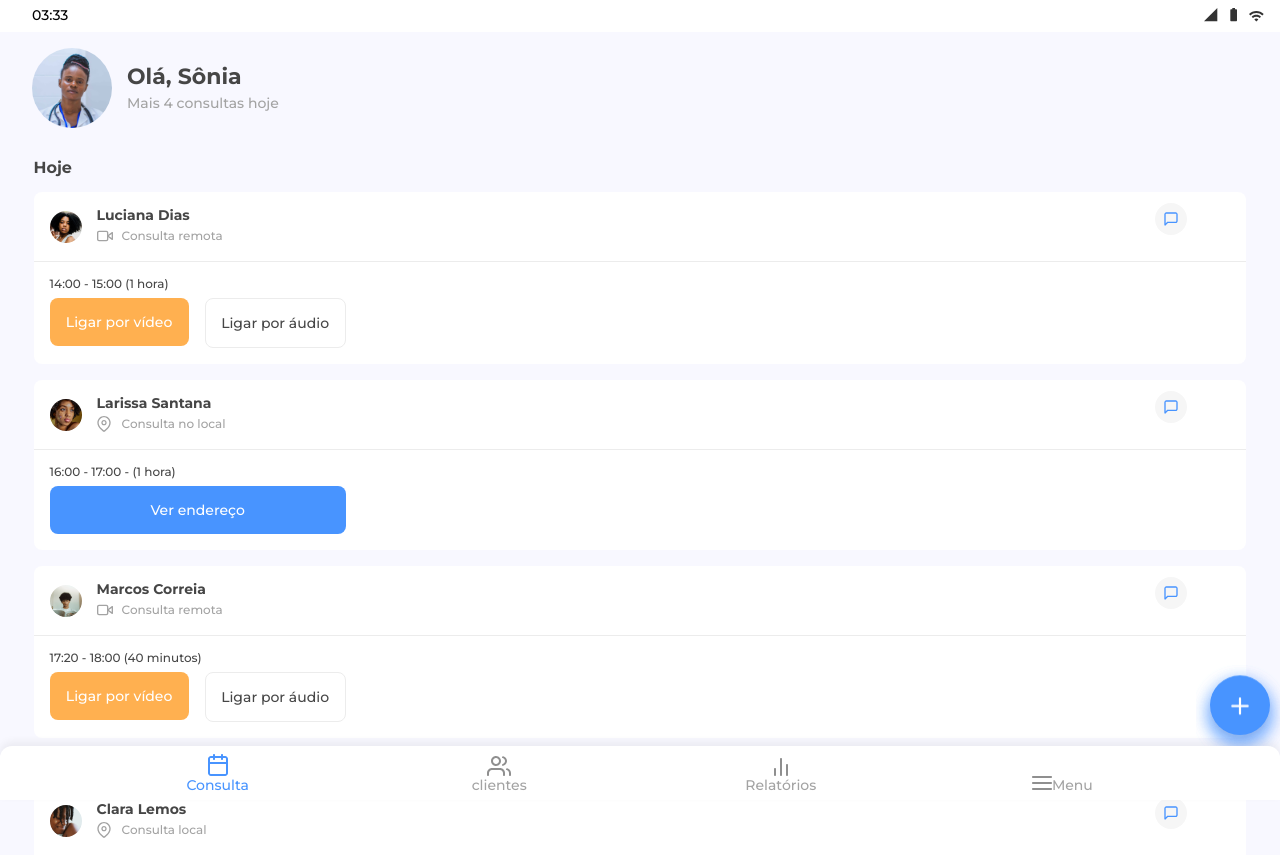
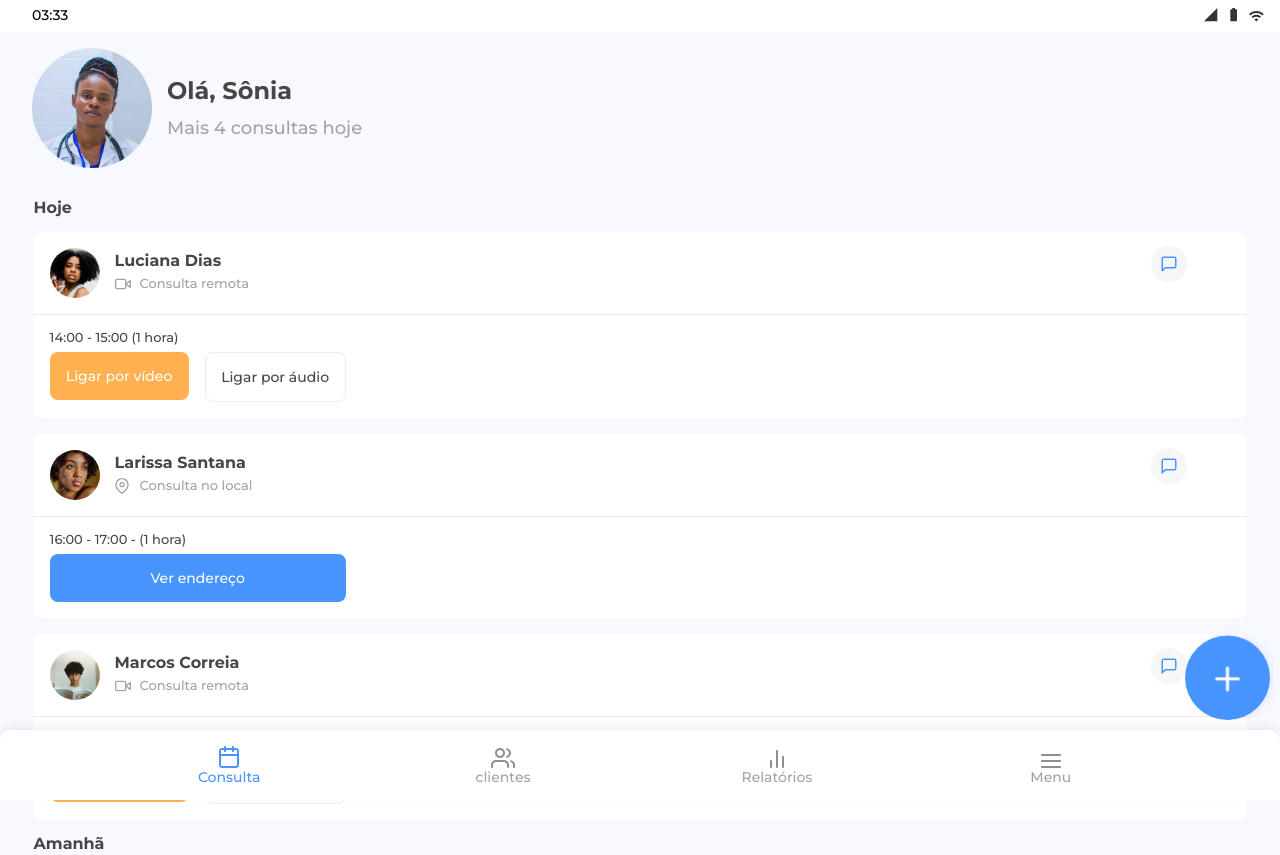
Before and after one commit to lokih1/-7DaysOfCode---Responsividade, a plain HTML site: page index.html in a window 1280 px wide. Shown: the top 855 px of the page. Drawn offline with Linux system fonts and the light colour scheme.

Commit message:
#7DaysOfCode - Responsividade 3/7

```diff
--- a/style/botao-flutuante.css
+++ b/style/botao-flutuante.css
@@ -42,14 +42,12 @@
 }
 .botao__local {
   transition-delay: 0s;
-  background-color: #ff0303;
 }
 .botao__principal:checked ~ .botao__camera {
   transform: translate(0, -70px);
 }
 .botao__local {
   transition-delay: 0s;
-  background: #ff0303;
 }
 .botao__principal:checked ~ .botao__local {
   transform: translate(0, -135px);
@@ -79,3 +77,23 @@
   font-weight: 500;
   border-radius: 2323px;
 }
+
+@media (min-width:1024px) {
+  .botao__principal + label {
+    width: 85px;
+    height: 85px;
+    bottom: 80px;
+  }
+  .opcao {
+    bottom: 105px;
+    right: 25px;
+  }
+  .label__local {
+    font-size: 16px;
+    width: 290px;
+  }
+  .label__camera {
+    font-size: 16px;
+    width: 205px;
+  }
+}
--- a/style/cabecalho.css
+++ b/style/cabecalho.css
@@ -36,3 +36,38 @@
 .menu-celular__widget img {
   padding: 0 0 0 0.5rem;
 }
+@media (min-width: 1024px) {
+  .cabecalho__perfil {
+    width: 120px;
+    height: 120px;
+  }
+  .cabecalho__titulo {
+    font-size: 24px;
+  }
+  .cabecalho__desc {
+    font-size: 18px;
+    padding-top: 10px;
+  }
+
+}
+
+@media (min-width: 1720px) {
+  .menu-celular {
+    display: none;
+  }
+  .cabecalho {
+    padding: 2rem 2rem;
+  }
+  .cabecalho__perfil {
+    width: 180px;
+    height: 180px;
+  }
+  .cabecalho__titulo {
+    font-size: 28px;
+  }
+  .cabecalho__desc {
+    font-size: 18px;
+    padding-top: 10px;
+  }
+
+}
--- a/style/footer.css
+++ b/style/footer.css
@@ -16,7 +16,7 @@
 .footer__consulta {
   display: flex;
   flex-direction: column;
-  width: 5%;
+  width: 2%;
   justify-content: flex-end;
   align-items: center;
   padding: 0 2rem;
@@ -25,7 +25,7 @@
 .footer__cliente {
   display: flex;
   flex-direction: column;
-  width: 5%;
+  width: 2%;
   justify-content: flex-end;
   align-items: center;
   padding: 0 2rem;
@@ -34,7 +34,7 @@
 .footer__relatorio {
   display: flex;
   flex-direction: column;
-  width: 5%;
+  width: 2%;
   justify-content: flex-end;
   align-items: center;
   padding: 0 2rem;
@@ -43,7 +43,7 @@
 .footer__menu {
   display: flex;
   flex-direction: column;
-  width: 5%;
+  width: 2%;
   justify-content: flex-end;
   align-items: center;
   padding: 0 2rem;
@@ -69,3 +69,9 @@
   filter: invert(68%) sepia(2%) saturate(20%) hue-rotate(336deg) brightness(97%)
     contrast(90%);
 }
+
+@media (min-width:1024px) {
+  .footer {
+    padding: 1rem 0;
+  }
+}
--- a/style/lista-consulta.css
+++ b/style/lista-consulta.css
@@ -161,3 +161,48 @@
 .lista-consulta__botao2 {
   padding-top: 0.5rem;
 }
+
+@media (min-width:1024px) {
+  .lista-consulta__foto, .lista-consulta__foto2, .lista-consulta__foto3, .lista-consulta__foto4 {
+    width: 50px;
+    height: 50px;
+  }
+  .lista-consulta__nome {
+    font-size: 16px;
+  }
+  .lista-consulta__desc, .lista-consulta__desc2, .lista-consulta__hora {
+    font-size: 13px;
+  }
+  .lista-consulta__infos {
+    background-size: 3%;
+  }
+
+
+}
+
+@media (min-width: 1720px) {
+  .lista-consulta__foto, .lista-consulta__foto2, .lista-consulta__foto3, .lista-consulta__foto4 {
+    width: 80px;
+    height: 80px;
+  }
+  .lista-consulta__nome {
+    font-size: 24px;
+  }
+  .lista-consulta__desc, .lista-consulta__desc2, .lista-consulta__hora {
+    font-size: 16px;
+  }
+  .lista-consulta__endereco {
+    width: 330px;
+    height: 60px;
+
+  }
+  .lista-consulta__video, .lista-consulta__audio {
+    width: 170px;
+    height: 60px;
+  }
+  .botao__audio, .botao__endereco, .botao__video {
+    font-size: 16px;
+  }
+
+
+}
```
